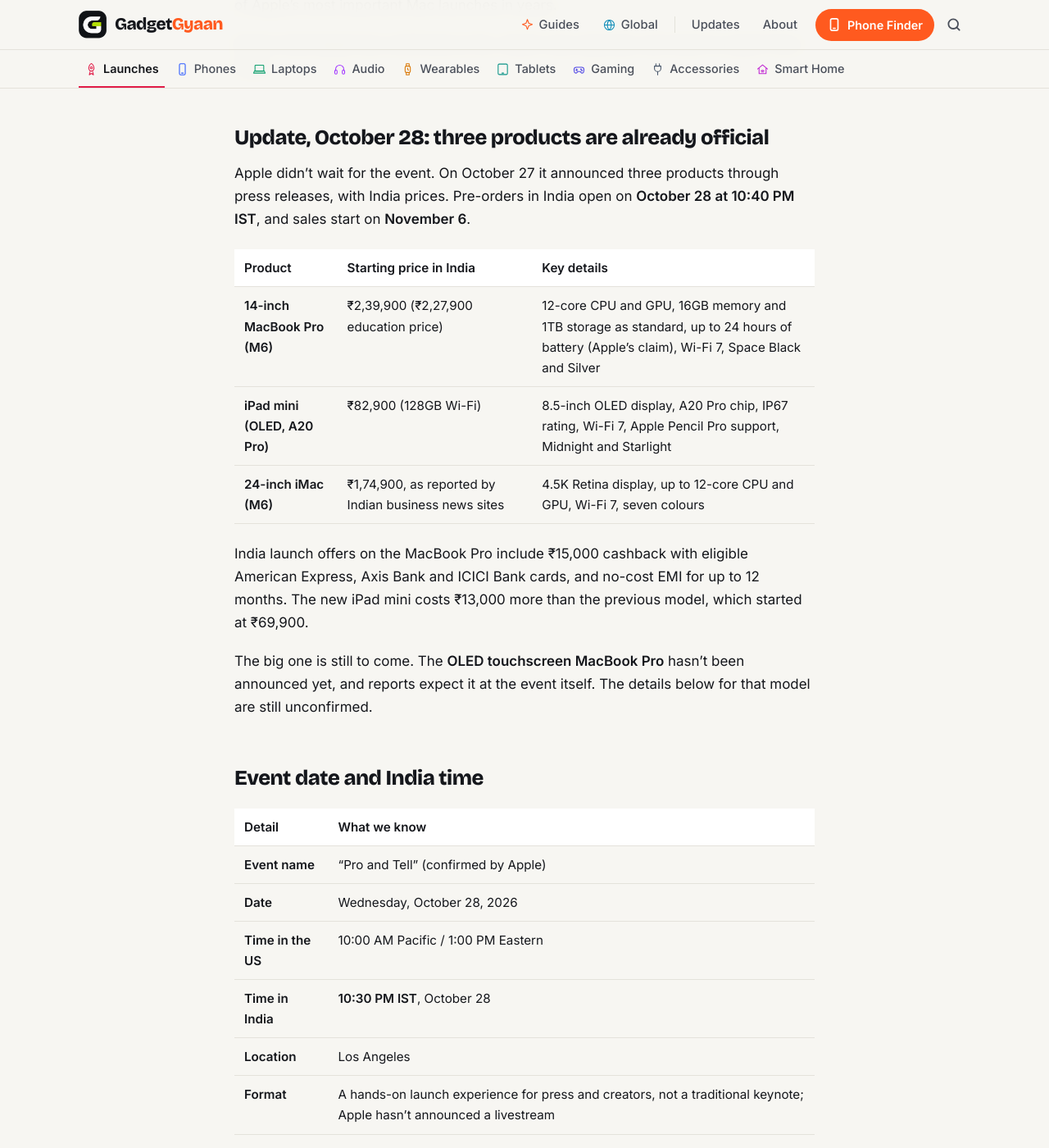
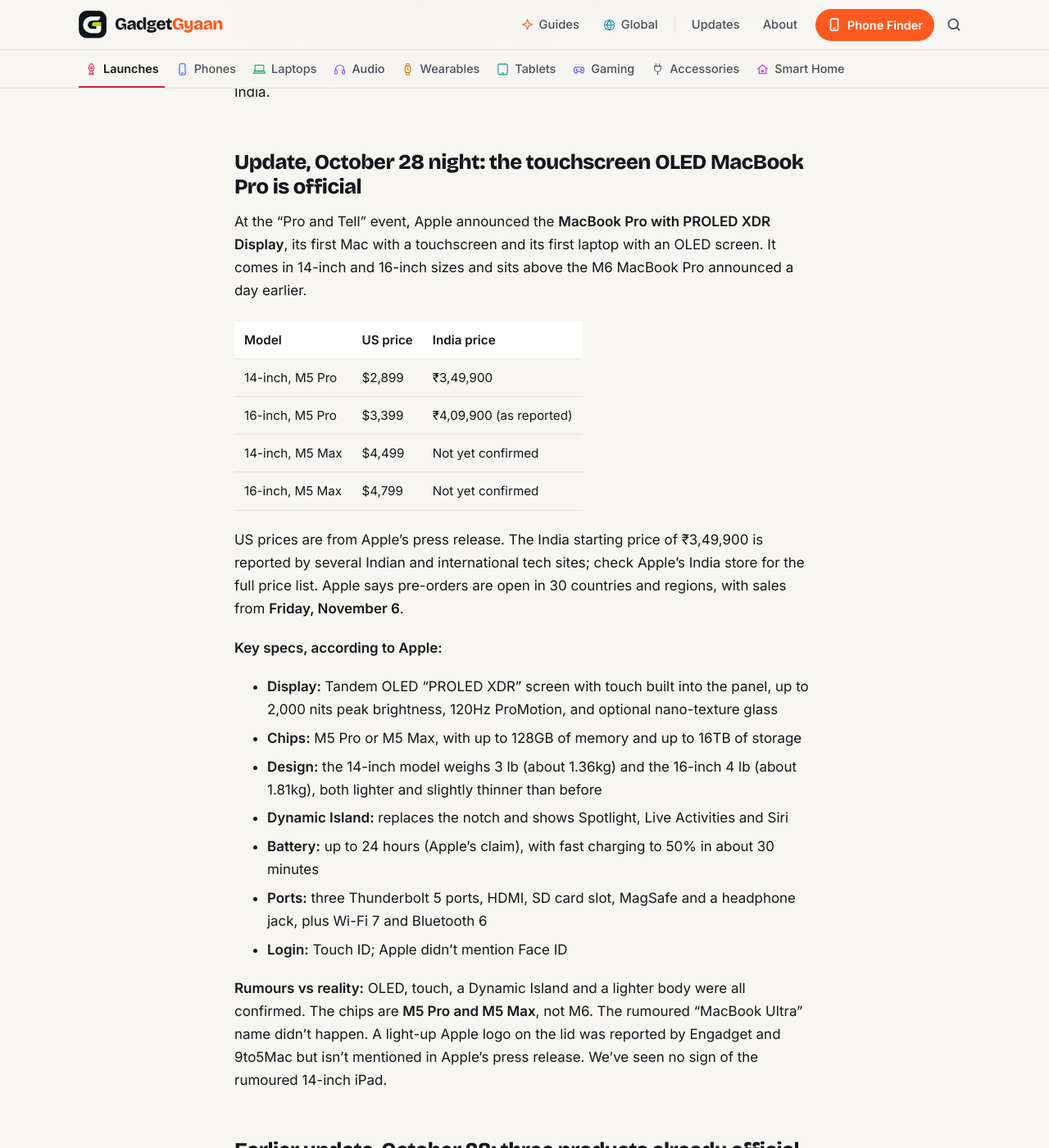
Before and after one commit to kiteksood167/kiteksood167.github.io, a Jekyll site: the page built from _posts/2026-10-20-apple-pro-and-tell-event-october-28-what-to-expect.md, in a window 1280 px wide and 1400 px high, scrolled down 1270 px. Shown: the whole window at 82% size. Built offline with Jekyll 4.4.1, drawn with Linux system fonts in a browser that asks for light colours; comment, search, counter and statistics services are not loaded; some of the changed text lies outside the part shown.

Commit message:
Update Apple event post: touchscreen OLED MacBook Pro official
Co-Authored-By: Claude Opus 5.5 <noreply@anthropic.com>
Claude-Session: https://claude.ai/code/session_019q2TsaYyUfQwBS5iqKAhGu

```diff
--- a/_posts/2026-10-20-apple-pro-and-tell-event-october-28-what-to-expect.md
+++ b/_posts/2026-10-20-apple-pro-and-tell-event-october-28-what-to-expect.md
@@ -1,7 +1,7 @@
 ---
 title: "Apple 'Pro and Tell' Event on October 28: What to Expect and India Time"
 seo_title: "Apple Oct 28 Event: What to Expect & India Time"
-description: "Apple's 'Pro and Tell' event is on October 28. Here's the India time and the touchscreen MacBook Pro, OLED iPad mini and M6 iMac expected."
+description: "Everything Apple launched at its October 28 'Pro and Tell' event: the touchscreen OLED MacBook Pro, M6 MacBook Pro, M6 iMac and OLED iPad mini, with India prices."
 date: 2026-10-20 04:10:00 +0530
 image: /assets/images/apple-event-oct-28-cover.jpg
 image_alt: "Concept illustration of a laptop and tablet on a dark background with green and orange light"
@@ -9,8 +9,8 @@ image_credit: "Concept illustration — not the actual products"
 category: Launches
 also_in: [Laptops, Tablets, Global]
 tags: [apple, macbook pro, ipad mini, imac, apple event, launch]
-last_modified_at: 2026-10-28 15:00:00 +0530
-update_note: "Apple has launched the M6 MacBook Pro, M6 iMac and OLED iPad mini in India; pre-orders open tonight at 10:40 PM."
+last_modified_at: 2026-10-28 23:50:00 +0530
+update_note: "Apple's first touchscreen MacBook Pro with an OLED display is official, from ₹3,49,900 in India; sales start November 6."
 ---
 
 Apple has officially confirmed its next hardware event, called **"Pro and Tell"**, for **Wednesday, October 28, 2026**. The name points strongly at new MacBook Pro laptops. Reports also expect a new iPad mini and an updated iMac, which would make this one of Apple's most important Mac launches in years.
@@ -19,7 +19,32 @@ Apple has officially confirmed its next hardware event, called **"Pro and Tell"*
 
 Here's what Apple has confirmed so far, what's only reported, and when to watch from India.
 
-## Update, October 28: three products are already official
+## Update, October 28 night: the touchscreen OLED MacBook Pro is official
+
+At the "Pro and Tell" event, Apple announced the **MacBook Pro with PROLED XDR Display**, its first Mac with a touchscreen and its first laptop with an OLED screen. It comes in 14-inch and 16-inch sizes and sits above the M6 MacBook Pro announced a day earlier.
+
+| Model | US price | India price |
+|---|---|---|
+| 14-inch, M5 Pro | $2,899 | ₹3,49,900 |
+| 16-inch, M5 Pro | $3,399 | ₹4,09,900 (as reported) |
+| 14-inch, M5 Max | $4,499 | Not yet confirmed |
+| 16-inch, M5 Max | $4,799 | Not yet confirmed |
+
+US prices are from Apple's press release. The India starting price of ₹3,49,900 is reported by several Indian and international tech sites; check Apple's India store for the full price list. Apple says pre-orders are open in 30 countries and regions, with sales from **Friday, November 6**.
+
+**Key specs, according to Apple:**
+
+- **Display:** Tandem OLED "PROLED XDR" screen with touch built into the panel, up to 2,000 nits peak brightness, 120Hz ProMotion, and optional nano-texture glass
+- **Chips:** M5 Pro or M5 Max, with up to 128GB of memory and up to 16TB of storage
+- **Design:** the 14-inch model weighs 3 lb (about 1.36kg) and the 16-inch 4 lb (about 1.81kg), both lighter and slightly thinner than before
+- **Dynamic Island:** replaces the notch and shows Spotlight, Live Activities and Siri
+- **Battery:** up to 24 hours (Apple's claim), with fast charging to 50% in about 30 minutes
+- **Ports:** three Thunderbolt 5 ports, HDMI, SD card slot, MagSafe and a headphone jack, plus Wi-Fi 7 and Bluetooth 6
+- **Login:** Touch ID; Apple didn't mention Face ID
+
+**Rumours vs reality:** OLED, touch, a Dynamic Island and a lighter body were all confirmed. The chips are **M5 Pro and M5 Max**, not M6. The rumoured "MacBook Ultra" name didn't happen. A light-up Apple logo on the lid was reported by Engadget and 9to5Mac but isn't mentioned in Apple's press release. We've seen no sign of the rumoured 14-inch iPad.
+
+## Earlier update, October 28: three products already official
 
 Apple didn't wait for the event. On October 27 it announced three products through press releases, with India prices. Pre-orders in India open on **October 28 at 10:40 PM IST**, and sales start on **November 6**.
 
@@ -31,7 +56,7 @@ Apple didn't wait for the event. On October 27 it announced three products throu
 
 India launch offers on the MacBook Pro include ₹15,000 cashback with eligible American Express, Axis Bank and ICICI Bank cards, and no-cost EMI for up to 12 months. The new iPad mini costs ₹13,000 more than the previous model, which started at ₹69,900.
 
-The big one is still to come. The **OLED touchscreen MacBook Pro** hasn't been announced yet, and reports expect it at the event itself. The details below for that model are still unconfirmed.
+The OLED touchscreen MacBook Pro followed at the event itself (see the update above).
 
 ## Event date and India time
 
@@ -48,7 +73,7 @@ Apple has confirmed the name, date, time and location. Unlike most Apple launche
 
 ## What Apple was expected to launch
 
-We wrote this section before the October 27 announcements. The M6 MacBook Pro, iPad mini and M6 iMac are now official (see the update above). **The OLED touchscreen MacBook Pro is still unconfirmed.**
+We wrote this section before the launches. All four main products below are now official; see the updates at the top for what Apple actually announced.
 
 ### 1. Touchscreen OLED MacBook Pro (14-inch and 16-inch)
 
@@ -99,7 +124,7 @@ At least one report also mentions a **14-inch iPad** with an M6 chip. That's les
 
 ## What about India prices and availability?
 
-India prices for the M6 MacBook Pro, iPad mini and M6 iMac are in the update at the top of this post. The OLED touchscreen MacBook Pro has **no India price yet**. Be careful with "leaked India prices" for it on social media, because they're usually guesses.
+India prices for all the new products are in the updates at the top of this post. The touchscreen OLED MacBook Pro starts at ₹3,49,900 for the 14-inch M5 Pro model, and the M5 Max prices for India aren't confirmed yet, so check Apple's India store before you order.
 
 > **Tip:** Planning to buy an older MacBook Pro or iPad mini? Check prices again after October 28. A new launch often brings discounts and exchange offers on older models, and you'll know whether the new features are worth the extra money.
 
@@ -113,4 +138,4 @@ India prices for the M6 MacBook Pro, iPad mini and M6 iMac are in the update at
 
 ## The bottom line
 
-Apple has already launched the M6 MacBook Pro (from ₹2,39,900), the OLED iPad mini (from ₹82,900) and the M6 iMac, with India pre-orders opening at 10:40 PM IST tonight and sales from November 6. The OLED touchscreen MacBook Pro is still expected at the October 28 "Pro and Tell" event, and we'll update this post once Apple makes it official.
+Apple's "Pro and Tell" launches are all official. The headline product is the MacBook Pro with PROLED XDR Display, Apple's first touchscreen Mac with an OLED screen, from ₹3,49,900 in India. It joins the M6 MacBook Pro (from ₹2,39,900), the OLED iPad mini (from ₹82,900) and the M6 iMac, and all of them go on sale on November 6. If you're tempted by the touchscreen model, it's worth waiting for the first reviews before you spend this much.
```
